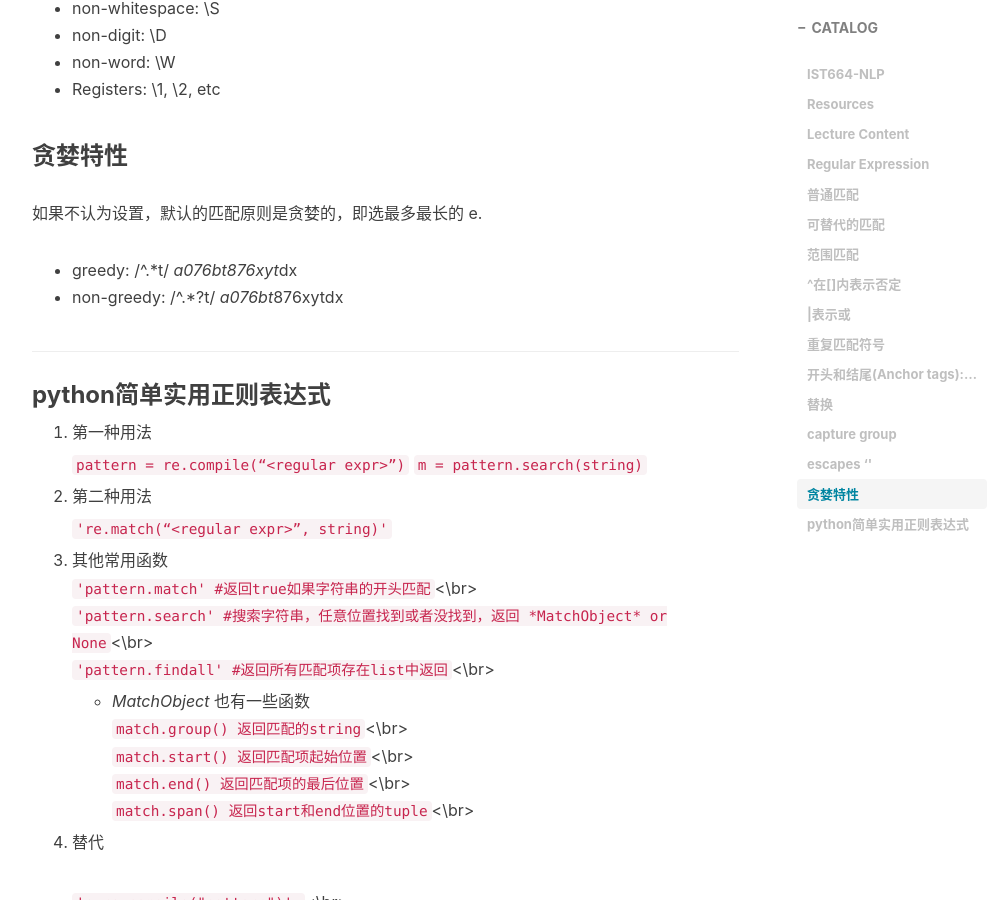
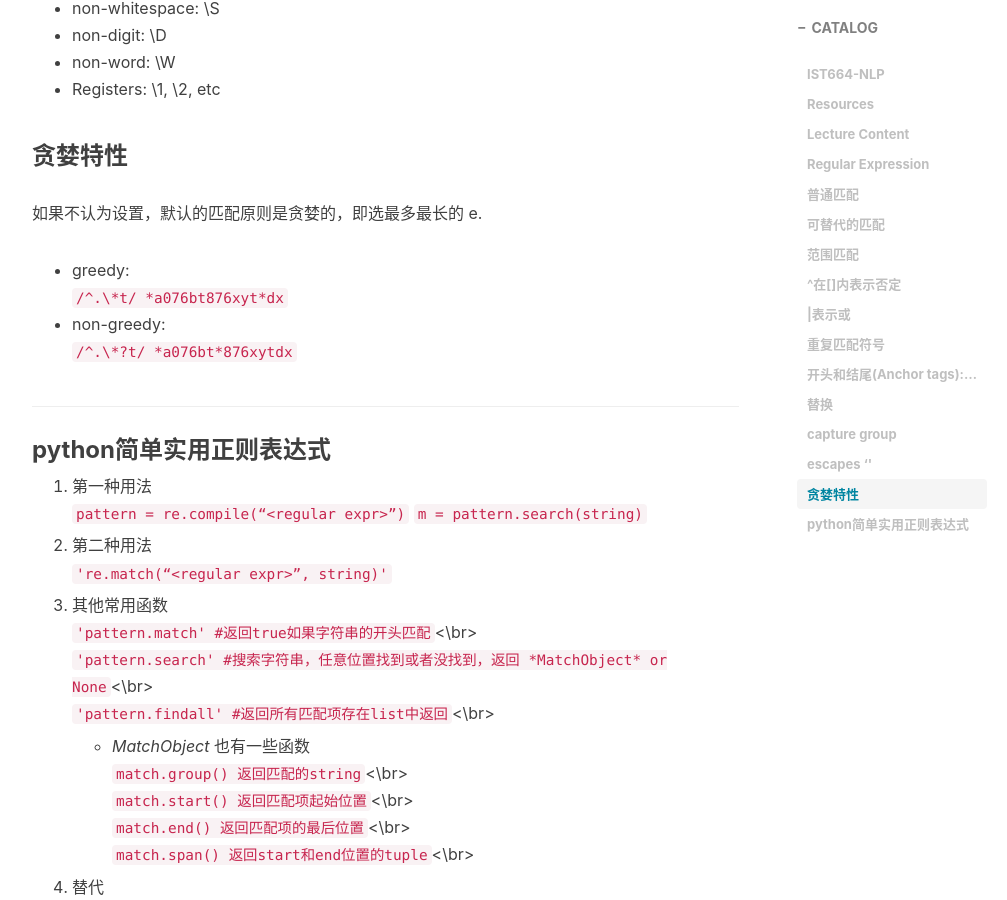
Before and after one commit to RJzhu123/RJzhu123.github.io, a Jekyll site: the page built from _posts/2019-08-20-Hello-Syracuse.md, in a window 1280 px wide and 900 px high, scrolled down 3248 px. Shown: the whole window, without its empty margins (233-1240 px from the left). Built offline with Jekyll 4.4.1, drawn with Linux system fonts in a browser that asks for light colours; nearby versions of some CDN libraries; comment, search, counter and statistics services are not loaded.

```diff
--- a/_posts/2019-08-20-Hello-Syracuse.md
+++ b/_posts/2019-08-20-Hello-Syracuse.md
@@ -62,7 +62,7 @@ Regular Expression: a tiny, highly specialized programming language
 - . : 表示任意字符
 - {m}: 把之前的字符重复m次
 - {m,n}: 把之前的字符重复m-n次
-<br/>`Xyz{3}: abx*Xyzzz*` </br>
+<br/>`Xyz{3}: abx*Xyzzz*`</br>
 <br/>`abc{1,5}: xycabcc tfeabcccc`</br>
 
 ### 开头和结尾(Anchor tags): ^ 和 $
@@ -101,18 +101,18 @@ s/<替代的pattern>/<被替代的单词>
 如果不认为设置，默认的匹配原则是贪婪的，即选最多最长的
 e.
 
-* greedy: /^.\*t/ *a076bt876xyt*dx
-* non-greedy: /^.\*?t/ *a076bt*876xytdx
+* greedy:
+`/^.\*t/ *a076bt876xyt*dx`
+* non-greedy:
+`/^.\*?t/ *a076bt*876xytdx`
 
 ***
 ### python简单实用正则表达式
 1. 第一种用法
-
 	`pattern = re.compile(“<regular expr>”)`
 	`m = pattern.search(string)`
 
 2. 第二种用法
-
 	`'re.match(“<regular expr>”, string)' `
 
 3. 其他常用函数
@@ -126,7 +126,6 @@ e.
 		<br/>`match.end() 返回匹配项的最后位置`<\br>
 		<br/>`match.span() 返回start和end位置的tuple`<\br>
 4. 替代
-
 	<br/>`'p=re.compile("pattern")' `<\br>
 	<br/>`'string = p.sub("<替代值>",string)'`<\br>
 
```
